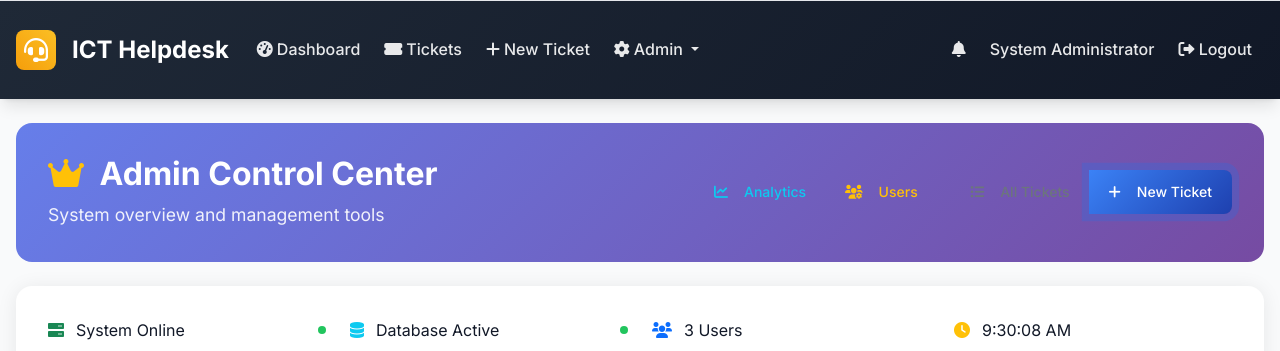
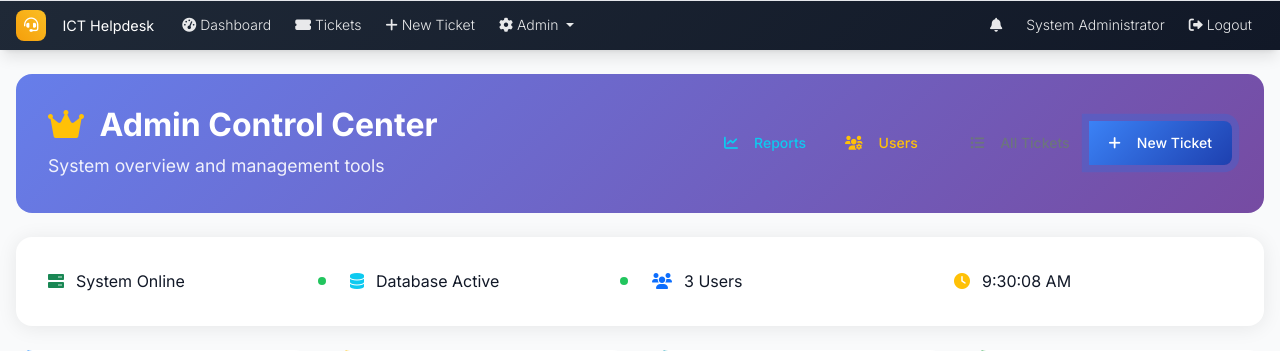
Before and after one commit to mudola/HelpTicketSystem, a Flask app: page /admin_dashboard in a window 1280 px wide. Shown: the top 351 px of the page. Run offline with Flask 3, Linux system fonts and the light colour scheme; a user stored in the database is signed in; data comes from the database, SQL or seed files in the repository; some libraries are stand-ins or nearby versions.

Commit message:
Checkpoint before assistant change: Make the admin header consistent with the overall website navigation
Updates the admin header to match the navbar style with CSS changes in custom.css and template adjustments.

Replit-Commit-Author: Assistant

```diff
--- a/static/css/custom.css
+++ b/static/css/custom.css
@@ -125,14 +125,15 @@ body, html {
     border: none;
     box-shadow: var(--shadow-lg);
     padding: var(--space-4) 0;
+    height: 50px;
     position: sticky;
     top: 0;
     z-index: 1000;
 }
 
 .navbar-brand {
-    font-weight: 700;
-    font-size: 1.5rem;
+    font-weight: 400;
+    font-size: 0.9rem;
     color: white !important;
     text-decoration: none;
     display: flex;
@@ -149,7 +150,8 @@ body, html {
 
 .navbar-nav .nav-link {
     color: rgba(255, 255, 255, 0.9) !important;
-    font-weight: 500;
+    font-weight: 300;
+    font-size: 0.875rem;
     padding: var(--space-2) var(--space-4);
     border-radius: var(--radius);
     margin: 0 var(--space-1);
@@ -202,6 +204,8 @@ body, html {
     background: var(--primary-50);
     color: var(--primary) !important;
 }
+
+
 
 /* =====================
    Cards & Panels
--- a/templates/admin_dashboard.html
+++ b/templates/admin_dashboard.html
@@ -17,7 +17,7 @@
         <div class="admin-actions">
             <div class="btn-group me-2" role="group">
                 <a href="{{ url_for('reports') }}" class="btn btn-outline-info">
-                    <i class="fas fa-chart-line me-2"></i>Analytics
+                    <i class="fas fa-chart-line me-2"></i>Reports
                 </a>
                 <a href="{{ url_for('user_management') }}" class="btn btn-outline-warning">
                     <i class="fas fa-users-cog me-2"></i>Users
```
